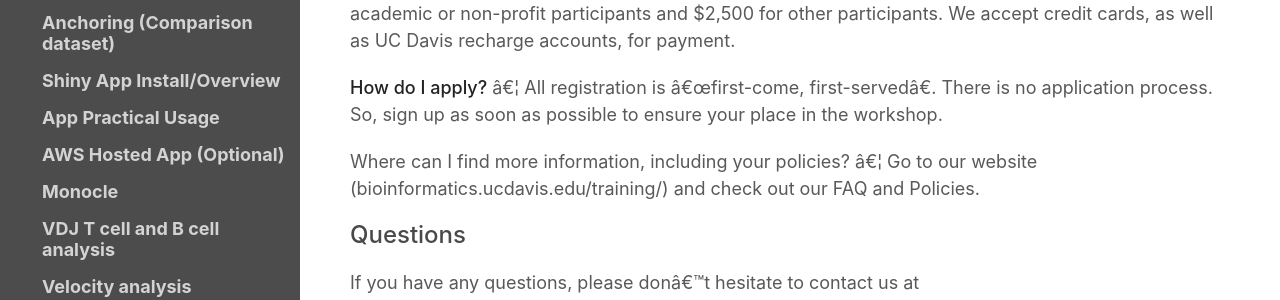
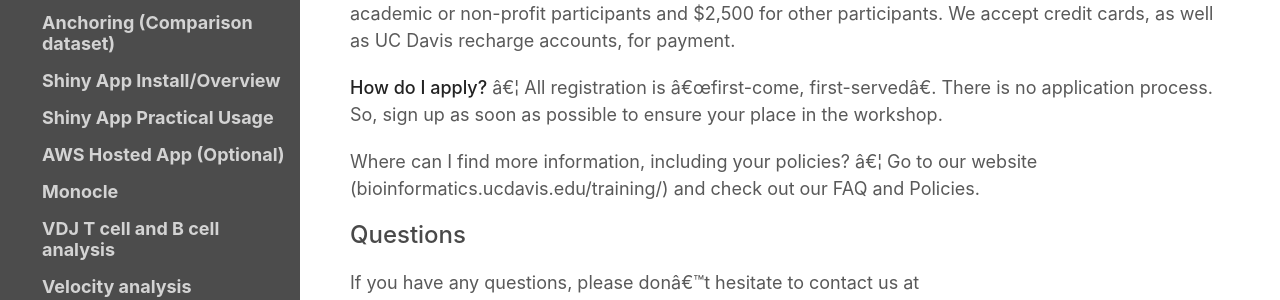
Before and after one commit to ucdavis-bioinformatics-training/2020-August-Advanced-scRNAseq, a Jekyll site: the page built from index.md, in a window 1280 px wide. Shown: the part 1455-1755 px from the top of the page. Built offline with Jekyll 4.4.1, drawn with Linux system fonts in a browser that asks for light colours.

Commit message:
update config

```diff
--- a/_config.yml
+++ b/_config.yml
@@ -73,7 +73,7 @@ navigation:
     url: data_analysis/anchoring_fixed
   - title: Shiny App Install/Overview
     url: data_analysis/shiny_app_install
-  - title: App Practical Usage
+  - title: Shiny App Practical Usage
     url: data_analysis/shiny_practical
   - title: AWS Hosted App (Optional)
     url: data_analysis/shiny_on_aws
```
